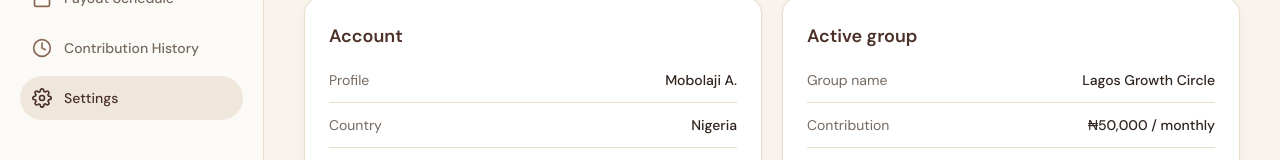
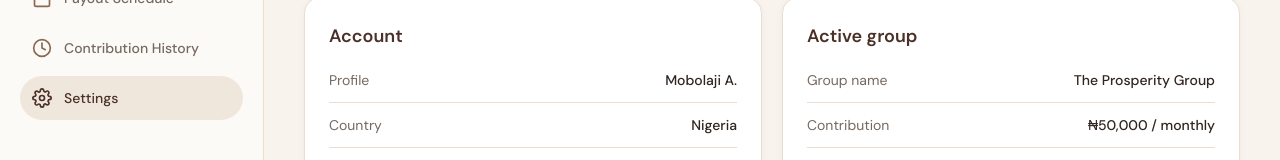
Before and after one commit to Bolazcoding/ajora, a Next.js app: page /settings in a window 1280 px wide. Shown: the part 228-388 px from the top of the page. Built offline with nearby package versions, Linux system fonts and the light colour scheme.

Commit message:
changed the group name in the mock data

```diff
--- a/app/_data/mockData.ts
+++ b/app/_data/mockData.ts
@@ -80,7 +80,7 @@ export type CycleContributionSummary = {
 
 export const activeAjoGroup: AjoGroup = {
   id: "ajo-lagos-circle",
-  name: "Lagos Growth Circle",
+  name: "The Prosperity Group",
   currency: "NGN",
   contributionAmount: 50_000,
   frequency: "monthly",
```
